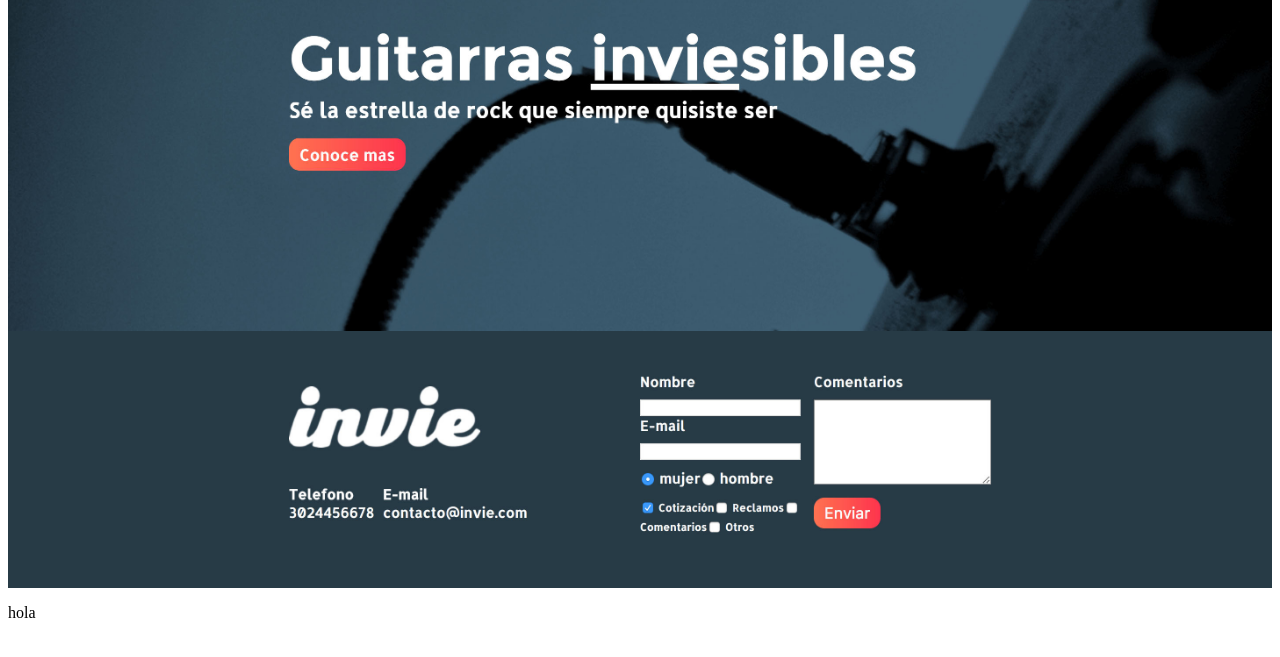
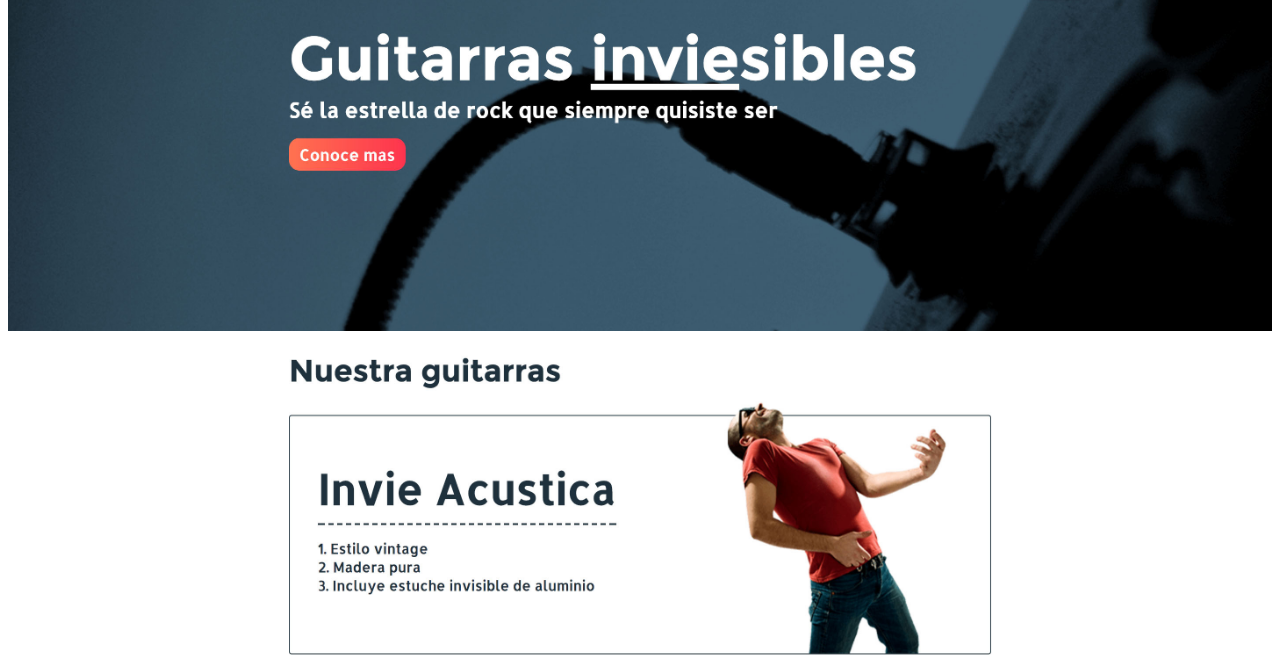
Before and after one commit to AcidAndroid/invie-github, a plain HTML site: page index.html in a window 1280 px wide. Shown: the part 146-803 px from the top of the page. Drawn offline with Linux system fonts and the light colour scheme.

Commit message:
se agrega acustica correctamente

```diff
--- a/index.html
+++ b/index.html
@@ -19,6 +19,7 @@
         <img src="header_0fdd3fdf-3dcc-4466-8a28-4cbcc02a2c6e.jpg" alt="" srcset="">
     </header>
     <img src="hero_51f6ca4a-043f-4384-bf2d-0276833261fc.jpg" alt="" srcset="">
+    <img src="acustica_395abf3a-d46e-4f19-a9cc-ddee140e6597.jpg" alt="" srcset="">
     <footer>
         <img src="footer_0bca93db-411f-4541-825a-4c3b5de36bf1.jpg" alt="" srcset="">
     </footer>
```
Also changed, not shown: acustica_395abf3a-d46e-4f19-a9cc-ddee140e6597.jpg (added).
